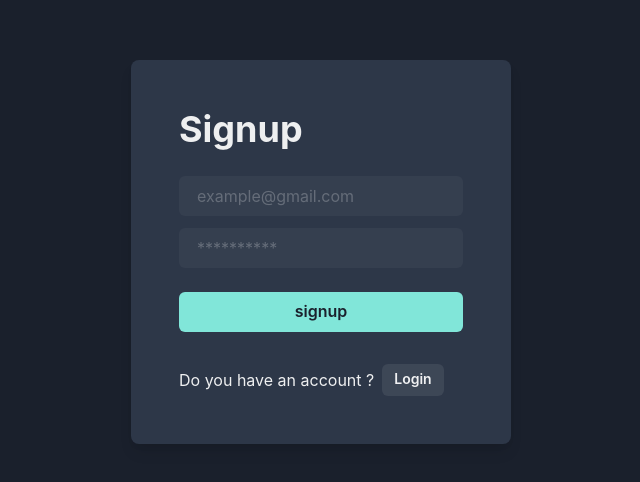
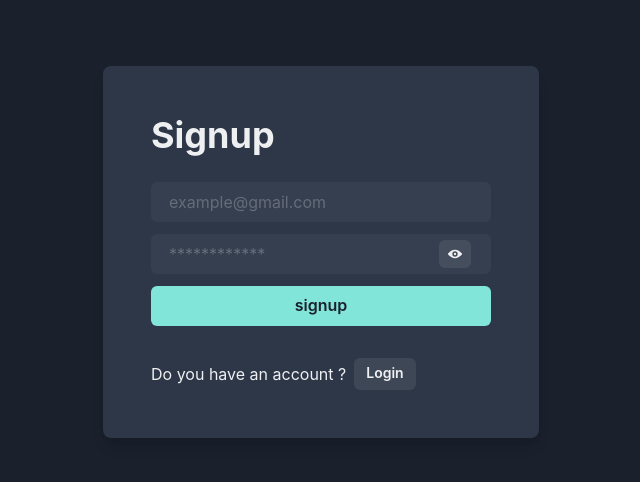
Before and after one commit to NOSTVA/Booking-Project, a React (Create React App) app in the folder Client/: page /app/booking/team/signup in a window 1280 px wide. Shown: the part 148-630 px from the top of the page, without its empty margins (319-959 px from the left). Built offline with nearby package versions, Linux system fonts and the light colour scheme; no server answers.

Commit message:
sdasdasdfa

```diff
--- a/Client/src/components/appointmentgrids/AdminAppointmentsGridView.jsx
+++ b/Client/src/components/appointmentgrids/AdminAppointmentsGridView.jsx
@@ -40,7 +40,7 @@ function AppointmentsGridView({
               (appointment) =>
                 appointment.applicants.length === 0 ||
                 appointment.applicants.some((applicant) =>
-                  applicant.passportNumber.startsWith(term)
+                  applicant.passportNumber.startsWith(term.toUpperCase())
                 )
             )
             .map((appointment) => (
--- a/Client/src/components/appointmentviews/AssignedAppointmentView.jsx
+++ b/Client/src/components/appointmentviews/AssignedAppointmentView.jsx
@@ -182,6 +182,7 @@ function AppointmentEditableView({ appointment, attributes }) {
                               <EditablePreview />
                             </Tooltip>
                             <EditableInput
+                              maxLength="10"
                               onChange={(e) =>
                                 handleChange(
                                   appointmentId,
--- a/Client/src/components/appointmentviews/EditableAppointmentView.jsx
+++ b/Client/src/components/appointmentviews/EditableAppointmentView.jsx
@@ -615,6 +615,7 @@ function AppointmentEditableView({ appointment, attributes }) {
                               <EditablePreview />
                             </Tooltip>
                             <EditableInput
+                              maxLength="10"
                               onChange={(e) =>
                                 handleChange(
                                   _id,
--- a/Client/src/components/appointmentviews/MyAppointmentView.jsx
+++ b/Client/src/components/appointmentviews/MyAppointmentView.jsx
@@ -515,6 +515,7 @@ function AppointmentEditableView({ appointment, attributes }) {
                               <EditablePreview />
                             </Tooltip>
                             <EditableInput
+                              maxLength="10"
                               onChange={(e) =>
                                 handleChange(_id, "firstName", e.target.value)
                               }
--- a/Client/src/functions.js
+++ b/Client/src/functions.js
@@ -1,5 +1,4 @@
 function getAppointmentCode(appointment) {
-  console.log(appointment);
   const { applicants, email, phone, expectedTravelDate } = appointment;
   const newApplicants = applicants.map((applicant) => ({
     ...applicant,
--- a/Client/src/pages/Login.jsx
+++ b/Client/src/pages/Login.jsx
@@ -7,12 +7,17 @@ import {
   FormControl,
   useColorModeValue,
   useToast,
+  InputGroup,
+  InputRightElement,
+  IconButton,
 } from "@chakra-ui/react";
 import { useLoginMutation } from "../store/api-slice";
+import { ViewIcon, ViewOffIcon } from "@chakra-ui/icons";
 
 const Login = () => {
   const toast = useToast();
-
+  const [show, setShow] = React.useState(false);
+  const handleClick = () => setShow(!show);
   const formBackground = useColorModeValue("gray.100", "gray.700");
 
   const [loginMutation] = useLoginMutation();
@@ -59,15 +64,22 @@ const Login = () => {
           />
         </FormControl>
         <FormControl>
-          <Input
-            placeholder="**********"
-            type="password"
-            variant="filled"
-            mb={6}
-            required
-            value={formData.password}
-            onChange={(e) => handleInputChange(e, "password")}
-          />
+          <InputGroup size="md">
+            <Input
+              variant="filled"
+              mb={3}
+              pr="4.5rem"
+              type={show ? "text" : "password"}
+              placeholder="************"
+              value={formData.password}
+              onChange={(e) => handleInputChange(e, "password")}
+            />
+            <InputRightElement width="4.5rem">
+              <IconButton h="1.75rem" size="sm" onClick={handleClick}>
+                {show ? <ViewOffIcon /> : <ViewIcon />}
+              </IconButton>
+            </InputRightElement>
+          </InputGroup>
         </FormControl>
         <Button
           colorScheme="teal"
--- a/Client/src/pages/Signup.jsx
+++ b/Client/src/pages/Signup.jsx
@@ -10,12 +10,17 @@ import {
   Link,
   HStack,
   useToast,
+  InputGroup,
+  InputRightElement,
+  IconButton,
 } from "@chakra-ui/react";
 import { useRegisterMutation } from "../store/api-slice";
+import { ViewIcon, ViewOffIcon } from "@chakra-ui/icons";
 
 const Signup = () => {
   const toast = useToast();
-
+  const [show, setShow] = React.useState(false);
+  const handleClick = () => setShow(!show);
   const formBackground = useColorModeValue("gray.100", "gray.700");
   const [formData, setFormData] = useState({ email: "", password: "" });
 
@@ -48,7 +53,8 @@ const Signup = () => {
         bg={formBackground}
         p={12}
         borderRadius={8}
-        boxShadow="lg">
+        boxShadow="lg"
+      >
         <Heading mb={6}>Signup</Heading>
         <FormControl>
           <Input
@@ -62,20 +68,28 @@ const Signup = () => {
           />
         </FormControl>
         <FormControl>
-          <Input
-            placeholder="**********"
-            type="password"
-            variant="filled"
-            mb={6}
-            required
-            value={formData.password}
-            onChange={(e) => handleInputChange(e, "password")}
-          />
+          <InputGroup size="md">
+            <Input
+              variant="filled"
+              mb={3}
+              pr="4.5rem"
+              type={show ? "text" : "password"}
+              placeholder="************"
+              value={formData.password}
+              onChange={(e) => handleInputChange(e, "password")}
+            />
+            <InputRightElement width="4.5rem">
+              <IconButton h="1.75rem" size="sm" onClick={handleClick}>
+                {show ? <ViewOffIcon /> : <ViewIcon />}
+              </IconButton>
+            </InputRightElement>
+          </InputGroup>
         </FormControl>
         <Button
           colorScheme="teal"
           mb={8}
-          onClick={() => handelFormSubmit(formData)}>
+          onClick={() => handelFormSubmit(formData)}
+        >
           signup
         </Button>
 
--- a/Client/src/store/api-slice.js
+++ b/Client/src/store/api-slice.js
@@ -3,7 +3,7 @@ import { createApi, fetchBaseQuery } from "@reduxjs/toolkit/query/react";
 export const apiSlice = createApi({
   reducerPath: "api",
   baseQuery: fetchBaseQuery({
-    baseUrl: "/api/v1",
+    baseUrl: "http://localhost:3000/api/v1",
     credentials: "include",
   }),
   tagTypes: ["Appointment"],
```
